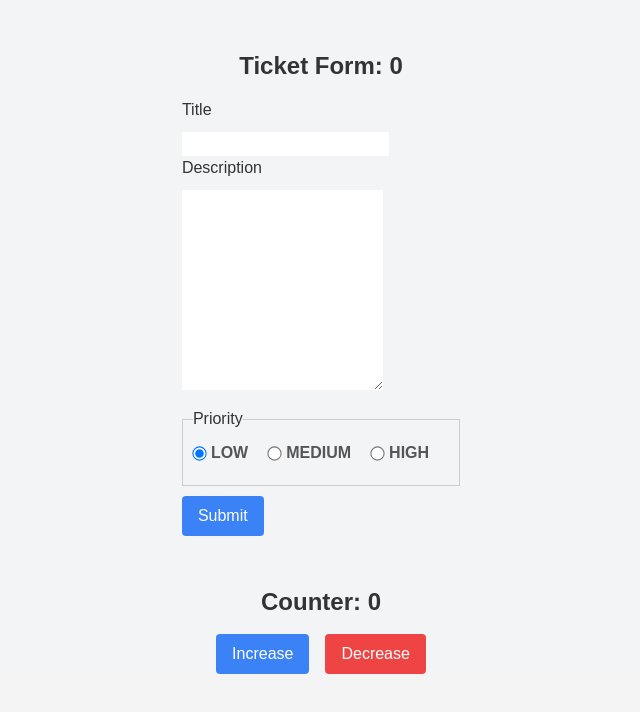
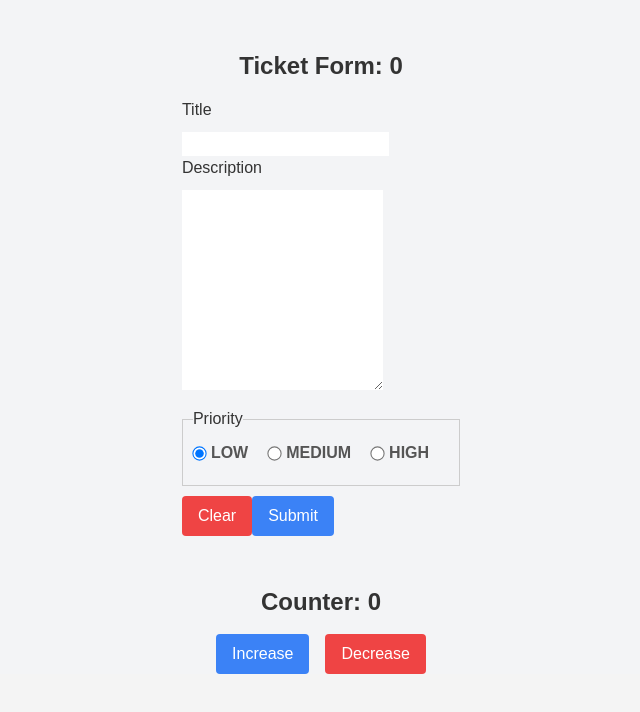
Before and after one commit to gezielcarvalho/xpeedopr, a React (Create React App) app in the folder frontend/: page / in a window 1280 px wide. Shown: the top 712 px of the page, without its empty margins (319-959 px from the left). Built offline with nearby package versions, Linux system fonts and the light colour scheme.

Commit message:
71. Editing Tickets #19

```diff
--- a/frontend/src/App.tsx
+++ b/frontend/src/App.tsx
@@ -6,10 +6,10 @@ import { useTicketStore } from "./stores";
 import TicketsList from "./components/TicketsList";
 
 const App: React.FC = () => {
-  const { tickets } = useTicketStore();
+  const { tickets, editingTicket } = useTicketStore();
   return (
     <>
-      <TicketForm />
+      <TicketForm editingTicket={editingTicket} />
       <ZustandExample />
       {tickets.length > 0 && <h1>Tickets List</h1> && (
         <TicketsList tickets={tickets} />
--- a/frontend/src/components/TicketForm.tsx
+++ b/frontend/src/components/TicketForm.tsx
@@ -1,37 +1,49 @@
-import { FormEvent, useState } from "react";
+import { FormEvent, useEffect, useState } from "react";
 import { useTicketStore } from "../stores";
 import { PriorityStatus } from "../enums";
+import { Ticket } from "../types";
 
-export default function TicketForm() {
+export default function TicketForm({
+  editingTicket,
+}: {
+  editingTicket: Ticket | null;
+}) {
   const [title, setTitle] = useState("");
   const [description, setDescription] = useState("");
   const [priority, setPriority] = useState(PriorityStatus.LOW);
 
-  const { tickets, addTicket } = useTicketStore();
+  const { tickets, addTicket, updateTicket, setEditingTicket } =
+    useTicketStore();
 
   const clearForm = () => {
     setTitle("");
     setDescription("");
     setPriority(PriorityStatus.LOW);
+    setEditingTicket(null);
   };
+
+  useEffect(() => {
+    if (editingTicket) {
+      setTitle(editingTicket.title);
+      setDescription(editingTicket.description);
+      setPriority(editingTicket.priority);
+    } else {
+      clearForm();
+    }
+  }, [editingTicket]);
 
   const handleSubmit = (e: FormEvent<HTMLFormElement>) => {
     e.preventDefault();
-    console.log({ title, description, priority });
-    addTicket({
-      id: new Date().toISOString(),
-      title,
-      description,
-      priority: priority as PriorityStatus,
-    });
+    console.log({ editingTicket });
+    editingTicket
+      ? updateTicket({ ...editingTicket, title, description, priority })
+      : addTicket({
+          id: new Date().toISOString(),
+          title,
+          description,
+          priority,
+        });
     clearForm();
-  };
-
-  const ticketData = {
-    id: new Date().toISOString(),
-    title,
-    description,
-    priority,
   };
 
   return (
@@ -77,6 +89,13 @@ export default function TicketForm() {
             })}
           </fieldset>
         </div>
+        <button
+          type="button"
+          onClick={clearForm}
+          className="px-4 py-2 bg-red-500 text-white rounded"
+        >
+          Clear
+        </button>
         <button className="px-4 py-2 bg-blue-500 text-white rounded">
           Submit
         </button>
--- a/frontend/src/components/TicketItem.tsx
+++ b/frontend/src/components/TicketItem.tsx
@@ -12,7 +12,7 @@ const priorityStyle = {
 };
 
 export default function TicketItem({ ticket }: { ticket: Ticket }) {
-  const { removeTicket } = useTicketStore();
+  const { removeTicket, setEditingTicket } = useTicketStore();
   return (
     <div className="ticket-item">
       <div className={`priority-dot ${priorityStyle[ticket.priority]}`}>
@@ -20,6 +20,13 @@ export default function TicketItem({ ticket }: { ticket: Ticket }) {
       </div>
       <h2>{ticket.title}</h2>
       <p>{ticket.description}</p>
+      <button
+        type="button"
+        onClick={() => setEditingTicket(ticket)}
+        className="px-4 py-2 bg-yellow-500 text-white rounded"
+      >
+        Edit Ticket
+      </button>
       <button className="button" onClick={() => removeTicket(ticket)}>
         Delete
       </button>
--- a/frontend/src/stores/ticketStore.ts
+++ b/frontend/src/stores/ticketStore.ts
@@ -3,13 +3,16 @@ import { Ticket } from "../types";
 
 interface State {
   tickets: Ticket[];
+  editingTicket: Ticket | null;
   addTicket: (ticket: Ticket) => void;
   removeTicket: (ticket: Ticket) => void;
   updateTicket: (ticket: Ticket) => void;
+  setEditingTicket: (ticket: Ticket | null) => void;
 }
 
 const useTicketStore = create<State>((set) => ({
   tickets: [] as Ticket[],
+  editingTicket: null as Ticket | null,
   addTicket: (ticket: Ticket) =>
     set((state) => ({ tickets: [...state.tickets, ticket] })),
   removeTicket: (ticket: Ticket) =>
@@ -18,6 +21,7 @@ const useTicketStore = create<State>((set) => ({
     set((state) => ({
       tickets: state.tickets.map((t) => (t.id === ticket.id ? ticket : t)),
     })),
+  setEditingTicket: (ticket: Ticket | null) => set({ editingTicket: ticket }),
 }));
 
 export default useTicketStore;
```
